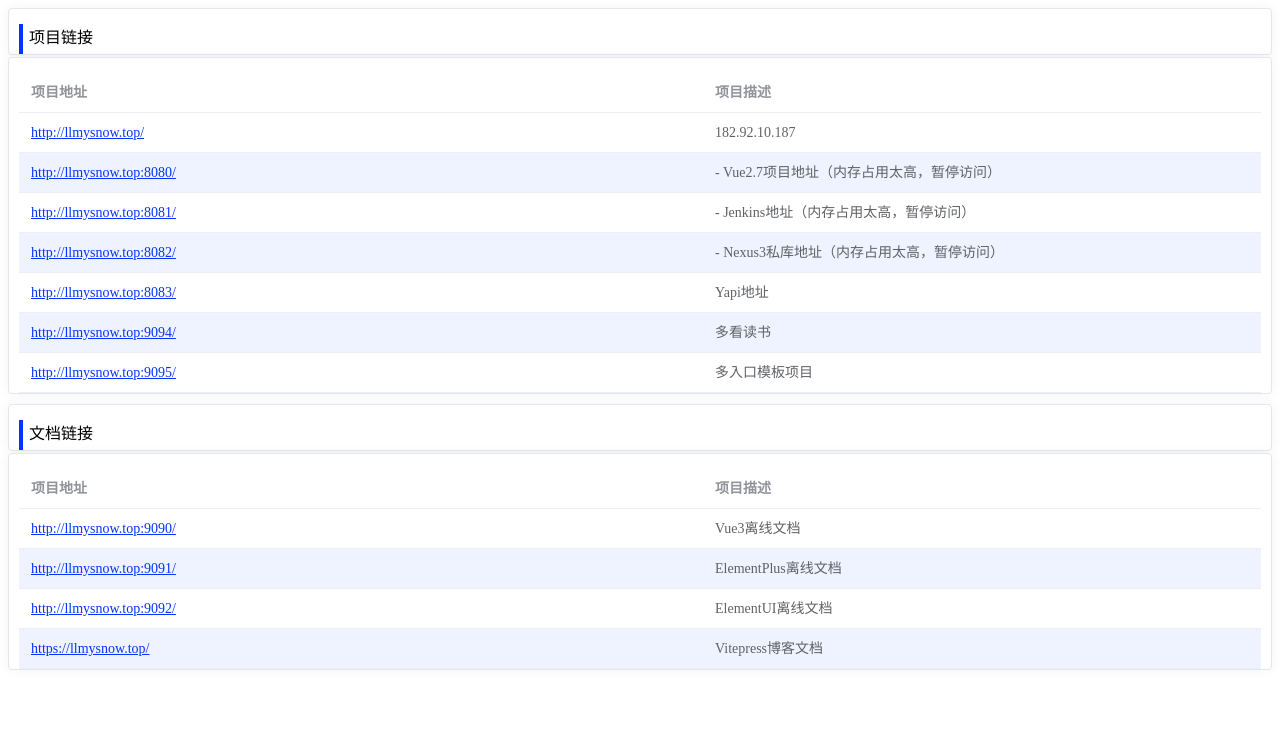
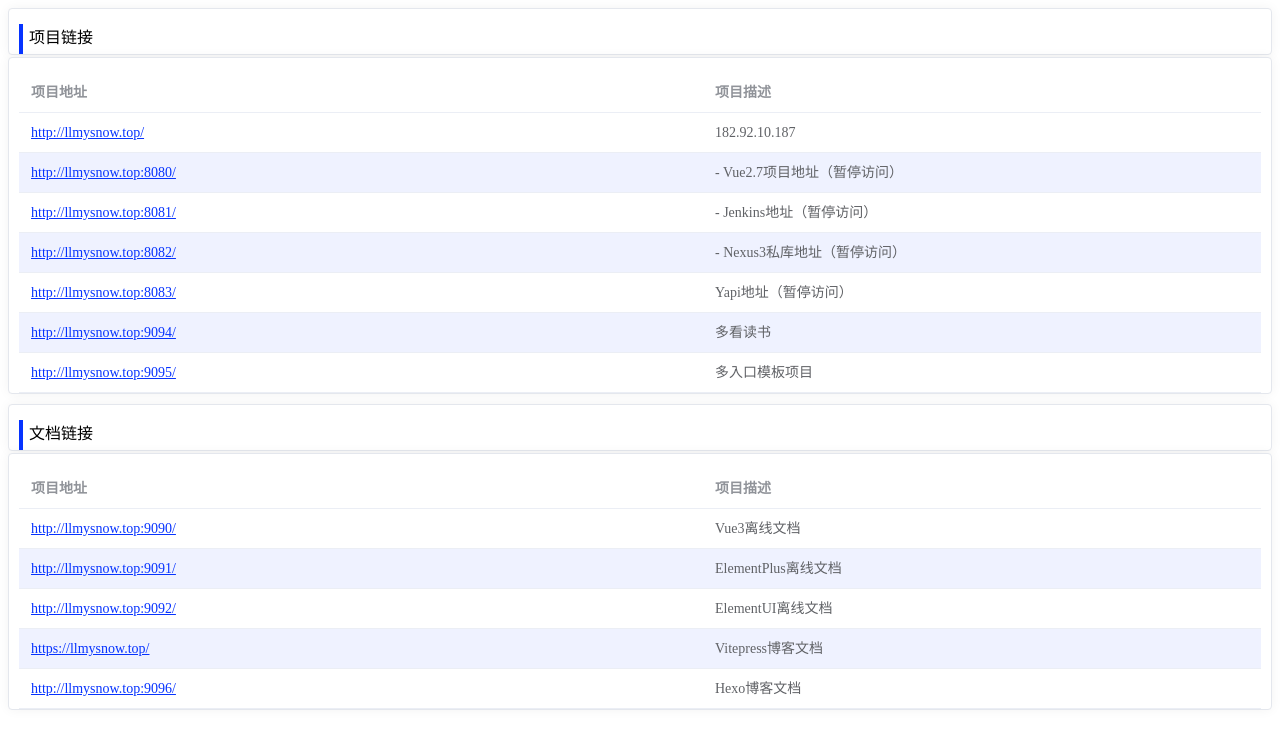
Before and after one commit to llwodexue/my-website, a Vue app: page / in a window 1280 px wide. Shown: the top 748 px of the page. Built offline with nearby package versions, Linux system fonts and the light colour scheme.

Commit message:
feat: hexo 博客

```diff
--- a/src/App.vue
+++ b/src/App.vue
@@ -14,19 +14,19 @@ const tableData = ref<ITableData[]>([
   },
   {
     url: 'http://llmysnow.top:8080/',
-    desc: '- Vue2.7项目地址（内存占用太高，暂停访问）'
+    desc: '- Vue2.7项目地址（暂停访问）'
   },
   {
     url: 'http://llmysnow.top:8081/',
-    desc: '- Jenkins地址（内存占用太高，暂停访问）'
+    desc: '- Jenkins地址（暂停访问）'
   },
   {
     url: 'http://llmysnow.top:8082/',
-    desc: '- Nexus3私库地址（内存占用太高，暂停访问）'
+    desc: '- Nexus3私库地址（暂停访问）'
   },
   {
     url: 'http://llmysnow.top:8083/',
-    desc: 'Yapi地址'
+    desc: 'Yapi地址（暂停访问）'
   },
   {
     url: 'http://llmysnow.top:9094/',
@@ -54,6 +54,10 @@ const mdData = ref<ITableData[]>([
   {
     url: 'https://llmysnow.top/',
     desc: 'Vitepress博客文档'
+  },
+  {
+    url: 'http://llmysnow.top:9096/',
+    desc: 'Hexo博客文档'
   }
 ])
 </script>
```
